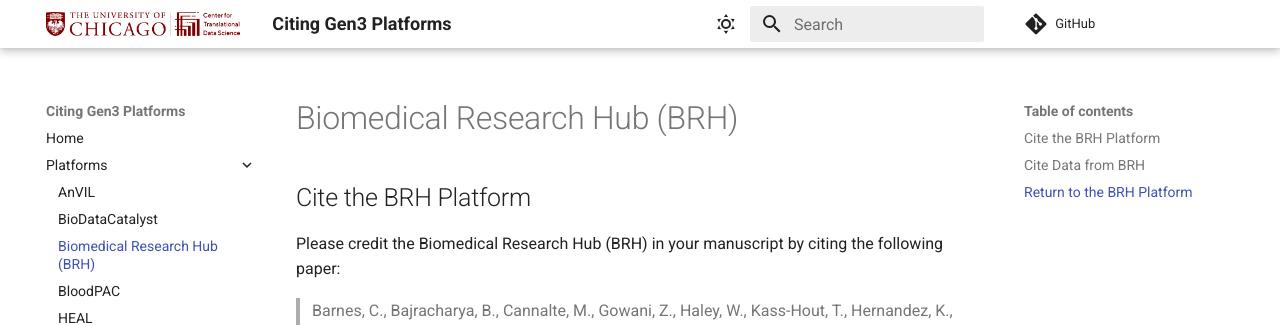
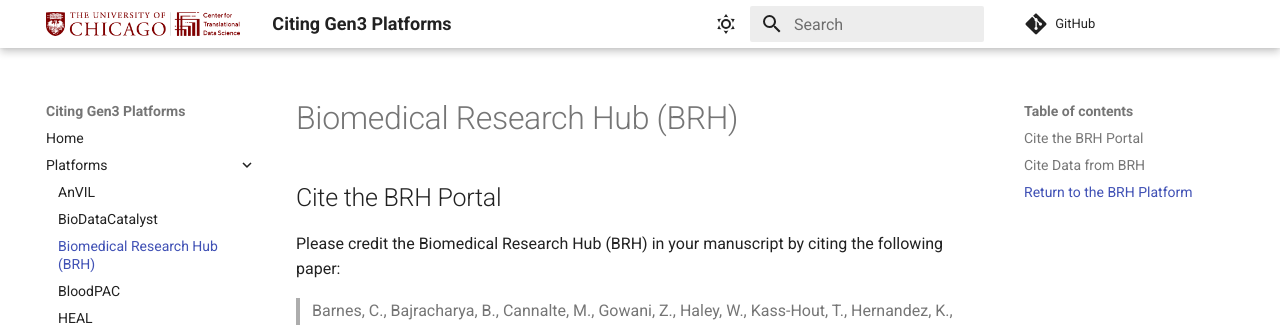
Before and after one commit to uc-cdis/platform-citation, an MkDocs documentation site: the page built from docs/brh-cite.md, in a window 1280 px wide. Shown: the top 325 px of the page. Built offline with MkDocs 1.6.1 and Material for MkDocs 9.7.7, drawn with Linux system fonts in a browser that asks for light colours; comment, search, counter and statistics services are not loaded.

Commit message:
Updating MD to test

```diff
--- a/docs/brh-cite.md
+++ b/docs/brh-cite.md
@@ -1,6 +1,6 @@
 # Biomedical Research Hub (BRH)
 
-## Cite the BRH Platform
+## Cite the BRH Portal
 
 Please credit the Biomedical Research Hub (BRH) in your manuscript by citing the following paper:
 
```
